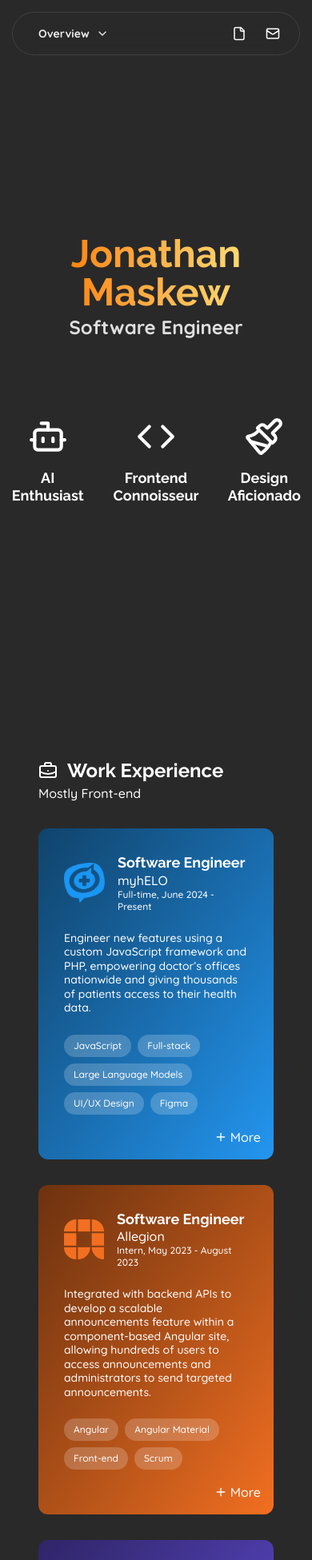
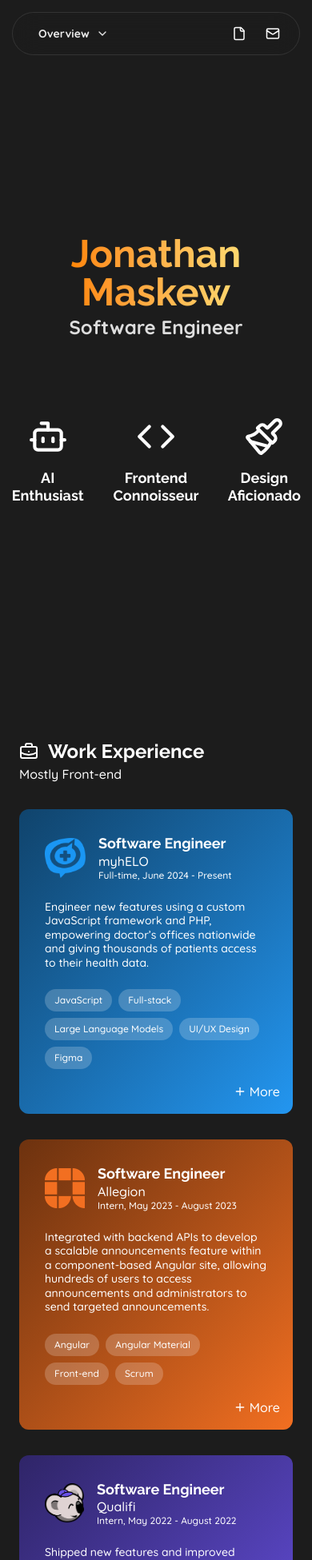
Before and after one commit to JonathanMaskew/personal_portfolio, a Next.js app: page / in a window 390 px wide. Shown: the top 1951 px of the page at 80% size. Built offline with nearby package versions, Linux system fonts and the light colour scheme.

Commit message:
section wrapper reusable component

```diff
--- a/src/app/globals.css
+++ b/src/app/globals.css
@@ -1,7 +1,7 @@
 @import "tailwindcss";
 
 :root {
-  --background: #292929;
+  --background: #1c1c1c;
   --foreground: #ffffff;
 }
 
@@ -14,7 +14,7 @@
 
 @media (prefers-color-scheme: dark) {
   :root {
-    --background: #292929;
+    --background: #1c1c1c;
     --foreground: #ffffff;
   }
 }
--- a/src/app/layout.tsx
+++ b/src/app/layout.tsx
@@ -38,7 +38,7 @@ export default function RootLayout({
         <div className="block md:hidden">
           <TopNav />
         </div>
-        <main className="flex-1 overflow-y-visible md:overflow-y-auto pt-14 md:pt-0">
+        <main className="flex-1 overflow-y-visible md:overflow-y-auto scroll-smooth pt-14 md:pt-0">
           {children}
         </main>
       </body>
--- a/src/components/Education/index.tsx
+++ b/src/components/Education/index.tsx
@@ -2,12 +2,12 @@
 import { GraduationCap } from 'lucide-react';
 import purdueLogo from '@/assets/images/purdue_logo.png';
 import htfLogo from '@/assets/images/htf_logo_white.png';
-import SectionHeader from '../SectionHeader';
 import HighlightDetailed from '../HighlightDetailed';
 import HighlightFeature from '../HighlightFeature';
 import { useState } from 'react';
 import { useModal } from '@/hooks/useModal';
 import Modal from '../Modal';
+import SectionWrapper from '../SectionWrapper';
 
 export default function Work() {
   const htfEducationData = [
@@ -59,9 +59,7 @@ export default function Work() {
       : null;
 
   return (
-    <div className="flex flex-col gap-8 p-12 w-full">
-      <SectionHeader icon={GraduationCap} title="Education" />
-
+    <SectionWrapper icon={GraduationCap} title="Education">
       <HighlightFeature
         color="#CFB991"
         imagery={purdueLogo}
@@ -132,6 +130,6 @@ export default function Work() {
           )}
         </Modal>
       )}
-    </div>
+    </SectionWrapper>
   );
 }
--- a/src/components/SectionHeader.tsx
+++ /dev/null
@@ -1,23 +0,0 @@
-import type { Icon } from '@/types';
-
-type SectionHeaderProps = {
-  icon: Icon;
-  title: string;
-  subtext?: string;
-};
-
-export default function SectionHeader({
-  icon: IconComponent,
-  title,
-  subtext,
-}: SectionHeaderProps) {
-  return (
-    <div>
-      <div className="flex items-center gap-3">
-        <IconComponent size={24} />
-        <div className="font-header font-bold text-2xl">{title}</div>
-      </div>
-      <div className="">{subtext}</div>
-    </div>
-  );
-}
--- /dev/null
+++ b/src/components/SectionWrapper/index.tsx
@@ -0,0 +1,31 @@
+import { Icon } from '@/types';
+
+type SectionWrapperProps = {
+  title: string;
+  icon: Icon;
+  subtext?: string;
+  children: React.ReactNode;
+};
+
+export default function SectionWrapper({
+  title,
+  icon: IconComponent,
+  subtext,
+  children,
+}: SectionWrapperProps) {
+  return (
+    <div className="flex flex-col gap-8 p-6 md:p-12 w-full">
+      {/* Section header */}
+      <div>
+        <div className="flex items-center gap-3">
+          <IconComponent size={24} />
+          <div className="font-header font-bold text-2xl">{title}</div>
+        </div>
+        <div className="">{subtext}</div>
+      </div>
+
+      {/* Content */}
+      {children}
+    </div>
+  );
+}
--- a/src/components/Work/index.tsx
+++ b/src/components/Work/index.tsx
@@ -5,12 +5,12 @@ import Chips from '../Chips';
 import myheloLogo from '@/assets/images/myhelo_logo.png';
 import allegionLogo from '@/assets/images/allegion_logo.png';
 import qualifiLogo from '@/assets/images/qualifi_logo.png';
-import SectionHeader from '../SectionHeader';
 import HighlightDetailed from '../HighlightDetailed';
 import { useModal } from '@/hooks/useModal';
 import { useState } from 'react';
 import Modal from '../Modal';
 import HighlightFeature from '../HighlightFeature';
+import SectionWrapper from '../SectionWrapper';
 
 export default function Work() {
   const jobData = [
@@ -89,13 +89,11 @@ export default function Work() {
       : null;
 
   return (
-    <div className="flex flex-col gap-8 p-12 w-full">
-      <SectionHeader
-        icon={BriefcaseBusiness}
-        title="Work Experience"
-        subtext="Mostly Front-end"
-      />
-
+    <SectionWrapper
+      icon={BriefcaseBusiness}
+      title="Work Experience"
+      subtext="Mostly Front-end"
+    >
       <div className="flex flex-col items-center w-full">
         <div className="grid grid-cols-1 lg:grid-cols-2 gap-8 w-full">
           {jobData.map((job, index) => (
@@ -148,6 +146,6 @@ export default function Work() {
           </>
         )}
       </Modal>
-    </div>
+    </SectionWrapper>
   );
 }
```
